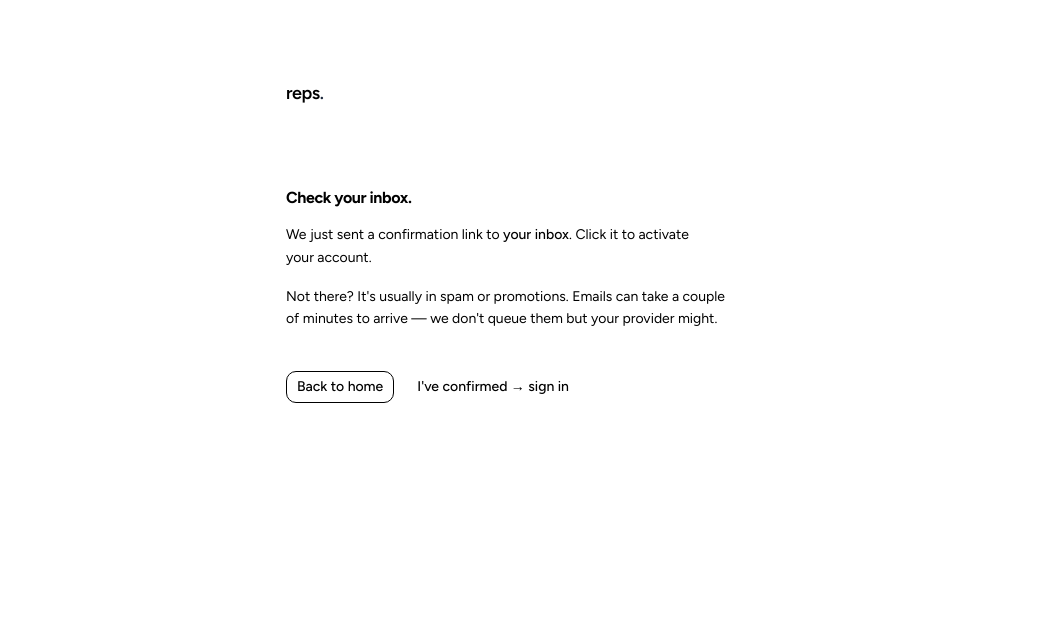
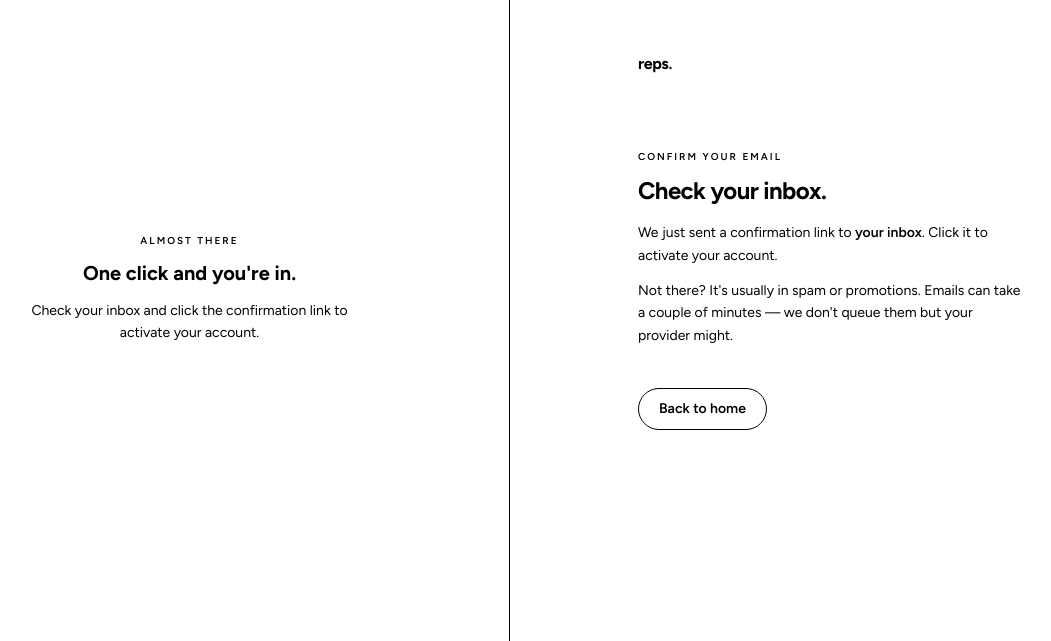
Before and after one commit to loxator/Reps, a Next.js app: page /confirm-email in a window 1280 px wide. Shown: the part 159-800 px from the top of the page, without its empty margins (130-1181 px from the left). Built offline with nearby package versions, Linux system fonts and the light colour scheme.

Commit message:
feat: redesign auth pages with split-panel layout, pill CTAs, and eyebrow labels

```diff
--- a/src/app/(auth)/confirm-email/page.tsx
+++ b/src/app/(auth)/confirm-email/page.tsx
@@ -1,50 +1,88 @@
 'use client'
+
 import { Suspense } from 'react'
 import { useSearchParams } from 'next/navigation'
 import Link from 'next/link'
-import { Button } from '@/components/ui/button'
+import { Mail, ArrowRight } from 'lucide-react'
 
 function ConfirmEmailContent() {
   const searchParams = useSearchParams()
   const email = searchParams.get('email')
 
   return (
-    <div className="min-h-screen flex items-center justify-center px-6 py-12">
-      <div className="w-full max-w-md">
+    <div className="min-h-[100svh] grid md:grid-cols-2">
 
-        <Link href="/" className="inline-block mb-12 text-lg font-semibold tracking-tight">
+      {/* ── Left: graphic panel ──────────────────────────────────────── */}
+      <aside className="hidden md:flex flex-col items-center justify-center bg-muted/40 border-r border-border p-14">
+        <div className="max-w-xs text-center">
+          <div className="size-16 rounded-full bg-foreground flex items-center justify-center mx-auto mb-8">
+            <Mail className="size-7 text-background" strokeWidth={1.5} />
+          </div>
+          <p className="text-[10px] font-semibold uppercase tracking-[0.2em] text-muted-foreground mb-3">
+            Almost there
+          </p>
+          <p className="text-xl font-bold leading-snug mb-3">
+            One click and you&apos;re in.
+          </p>
+          <p className="text-sm text-muted-foreground leading-relaxed">
+            Check your inbox and click the confirmation link to activate your account.
+          </p>
+        </div>
+      </aside>
+
+      {/* ── Right: content ─────────────────────────────────────────── */}
+      <section className="flex items-center justify-center p-6 md:p-14">
+        <div className="w-full max-w-sm">
+
+          <Link href="/" className="inline-block mb-10 text-base font-bold tracking-tight">
             reps<span className="text-primary">.</span>
           </Link>
 
-        {/* A thin rule replaces the rounded-square icon block */}
-        <div className="h-px w-12 bg-foreground mb-8" />
+          <div className="h-px w-10 bg-foreground mb-8" />
 
-        <h1 className="text-heading md:text-title font-bold leading-tight tracking-tight">
+          <p className="text-[10px] font-semibold uppercase tracking-[0.2em] text-muted-foreground mb-3">
+            Confirm your email
+          </p>
+          <h1 className="text-2xl font-bold tracking-tight leading-tight">
             Check your inbox.
           </h1>
 
           <p className="mt-4 text-sm text-muted-foreground leading-relaxed">
             We just sent a confirmation link to{' '}
             {email
-            ? <span className="font-medium text-foreground break-all">{email}</span>
-            : <span className="font-medium text-foreground">your inbox</span>}
-          . Click it to activate your account.
+              ? <span className="font-semibold text-foreground break-all">{email}</span>
+              : <span className="font-semibold text-foreground">your inbox</span>
+            }. Click it to activate your account.
           </p>
 
-        <p className="mt-4 text-sm text-muted-foreground leading-relaxed">
-          Not there? It&apos;s usually in spam or promotions. Emails can take a couple of minutes to
-          arrive — we don&apos;t queue them but your provider might.
+          <p className="mt-3 text-sm text-muted-foreground leading-relaxed">
+            Not there? It&apos;s usually in spam or promotions. Emails can take a couple of minutes —
+            we don&apos;t queue them but your provider might.
           </p>
 
           <div className="mt-10 flex flex-wrap gap-3">
-          <Button asChild variant="outline">
-            <Link href="/">Back to home</Link>
-          </Button>
-          <Button asChild variant="ghost">
-            <Link href="/login">I&apos;ve confirmed → sign in</Link>
-          </Button>
+            <Link
+              href="/"
+              className="inline-flex items-center gap-2 rounded-full border border-border bg-background
+                         px-5 py-2.5 text-sm font-semibold hover:bg-muted
+                         transition-colors duration-200"
+            >
+              Back to home
+            </Link>
+            <Link
+              href="/login"
+              className="inline-flex items-center gap-2 rounded-full bg-foreground text-background
+                         px-5 py-2.5 text-sm font-semibold
+                         hover:-translate-y-0.5 transition-all duration-300 ease-[cubic-bezier(0.32,0.72,0,1)]"
+            >
+              Sign in
+              <span className="flex size-5 items-center justify-center rounded-full bg-white/10">
+                <ArrowRight className="size-3" strokeWidth={2} />
+              </span>
+            </Link>
           </div>
         </div>
+      </section>
     </div>
   )
 }
--- a/src/app/(auth)/login/page.tsx
+++ b/src/app/(auth)/login/page.tsx
@@ -1,22 +1,22 @@
 'use client'
 
 import Link from 'next/link'
-import { Button } from '@/components/ui/button'
+import { ArrowRight } from 'lucide-react'
 import { useLogin } from './use-login'
 
 const inputClass =
-  'w-full border border-input rounded-md px-3 py-2.5 text-sm bg-background ' +
-  'placeholder:text-muted-foreground/60 ' +
-  'focus:outline-none focus:ring-2 focus:ring-ring/40 focus:border-ring ' +
-  'transition-[border-color,box-shadow]'
+  'w-full border border-input rounded-lg px-3.5 py-3 text-sm bg-background ' +
+  'placeholder:text-muted-foreground/50 ' +
+  'focus:outline-none focus:ring-2 focus:ring-ring/50 focus:border-ring ' +
+  'transition-[border-color,box-shadow] duration-200'
 
 export default function LoginPage() {
   const { email, setEmail, password, setPassword, error, loading, handleLogin } = useLogin()
 
   return (
-    <div className="min-h-screen grid md:grid-cols-2">
+    <div className="min-h-[100svh] grid md:grid-cols-2">
 
-      {/* ── Left: editorial panel (md+) ─────────────────────────────── */}
+      {/* ── Left: editorial panel ────────────────────────────────────── */}
       <aside className="hidden md:block relative overflow-hidden">
         {/* eslint-disable-next-line @next/next/no-img-element */}
         <img
@@ -28,19 +28,21 @@ export default function LoginPage() {
         <div
           className="absolute inset-0"
           style={{
-            background:
-              'linear-gradient(to top, rgba(0,0,0,0.85) 0%, rgba(0,0,0,0.35) 45%, rgba(0,0,0,0.1) 100%)',
+            background: 'linear-gradient(to top, rgba(0,0,0,0.88) 0%, rgba(0,0,0,0.35) 45%, rgba(0,0,0,0.08) 100%)',
           }}
         />
         <div className="relative h-full flex flex-col justify-between p-12 text-white">
-          <Link href="/" className="text-lg font-semibold tracking-tight">
-            reps<span className="text-white/60">.</span>
+          <Link href="/" className="text-base font-bold tracking-tight">
+            reps<span className="text-white/50">.</span>
           </Link>
-          <div className="max-w-sm">
-            <p className="text-2xl font-semibold leading-tight">
+          <div className="max-w-xs">
+            <p className="text-[10px] font-semibold uppercase tracking-[0.2em] text-white/45 mb-4">
+              Athlete
+            </p>
+            <p className="text-2xl font-bold leading-snug">
               &ldquo;Showed up to four events last year without chasing a single confirmation email.&rdquo;
             </p>
-            <p className="mt-4 text-sm text-white/60">
+            <p className="mt-4 text-sm text-white/55">
               — Sana R., masters athlete
             </p>
           </div>
@@ -48,18 +50,23 @@ export default function LoginPage() {
       </aside>
 
       {/* ── Right: form ─────────────────────────────────────────────── */}
-      <section className="flex items-center justify-center p-6 md:p-12">
+      <section className="flex items-center justify-center p-6 md:p-14">
         <div className="w-full max-w-sm">
-          <Link href="/" className="md:hidden inline-block mb-10 text-lg font-semibold tracking-tight">
+
+          {/* Mobile logo */}
+          <Link href="/" className="md:hidden inline-block mb-10 text-base font-bold tracking-tight">
             reps<span className="text-primary">.</span>
           </Link>
 
-          <h1 className="text-heading font-bold tracking-tight">Welcome back.</h1>
-          <p className="text-sm text-muted-foreground mt-2 mb-10">
+          <p className="text-[10px] font-semibold uppercase tracking-[0.2em] text-muted-foreground mb-3">
+            Sign in
+          </p>
+          <h1 className="text-2xl font-bold tracking-tight">Welcome back.</h1>
+          <p className="text-sm text-muted-foreground mt-2 mb-8">
             Sign in to manage your registrations.
           </p>
 
-          <form onSubmit={handleLogin} className="flex flex-col gap-5">
+          <form onSubmit={handleLogin} className="flex flex-col gap-4">
             <div>
               <label htmlFor="email" className="text-sm font-medium block mb-2">
                 Email
@@ -71,6 +78,7 @@ export default function LoginPage() {
                 value={email}
                 onChange={(e) => setEmail(e.target.value)}
                 required
+                placeholder="you@example.com"
                 className={inputClass}
               />
             </div>
@@ -94,24 +102,37 @@ export default function LoginPage() {
                 value={password}
                 onChange={(e) => setPassword(e.target.value)}
                 required
+                placeholder="••••••••"
                 className={inputClass}
               />
             </div>
 
             {error && (
-              <p role="alert" className="text-destructive text-sm">
+              <p role="alert" className="text-destructive text-sm rounded-lg bg-danger-50 px-3 py-2">
                 {error}
               </p>
             )}
 
-            <Button type="submit" disabled={loading} size="lg" className="w-full mt-2">
+            <button
+              type="submit"
+              disabled={loading}
+              className="mt-2 w-full inline-flex items-center justify-center gap-2 rounded-full bg-foreground text-background
+                         px-5 py-3 text-sm font-semibold
+                         hover:-translate-y-0.5 disabled:opacity-50 disabled:pointer-events-none
+                         transition-all duration-300 ease-[cubic-bezier(0.32,0.72,0,1)]"
+            >
               {loading ? 'Signing in…' : 'Sign in'}
-            </Button>
+              {!loading && (
+                <span className="flex size-5 items-center justify-center rounded-full bg-white/10">
+                  <ArrowRight className="size-3" strokeWidth={2} />
+                </span>
+              )}
+            </button>
           </form>
 
           <p className="text-sm text-muted-foreground mt-8">
             New here?{' '}
-            <Link href="/register" className="text-foreground font-medium underline-offset-4 hover:underline">
+            <Link href="/register" className="text-foreground font-semibold underline-offset-4 hover:underline">
               Create an account
             </Link>
           </p>
--- a/src/app/(auth)/register/page.tsx
+++ b/src/app/(auth)/register/page.tsx
@@ -1,15 +1,15 @@
 'use client'
 
 import Link from 'next/link'
+import { ArrowRight } from 'lucide-react'
 import type { UserRole } from '@/types'
-import { Button } from '@/components/ui/button'
 import { useRegister } from './use-register'
 
 const inputClass =
-  'w-full border border-input rounded-md px-3 py-2.5 text-sm bg-background ' +
-  'placeholder:text-muted-foreground/60 ' +
-  'focus:outline-none focus:ring-2 focus:ring-ring/40 focus:border-ring ' +
-  'transition-[border-color,box-shadow]'
+  'w-full border border-input rounded-lg px-3.5 py-3 text-sm bg-background ' +
+  'placeholder:text-muted-foreground/50 ' +
+  'focus:outline-none focus:ring-2 focus:ring-ring/50 focus:border-ring ' +
+  'transition-[border-color,box-shadow] duration-200'
 
 const roleCopy: Record<UserRole, { title: string; body: string }> = {
   athlete:   { title: 'Athlete',   body: 'I want to find and register for competitions.' },
@@ -27,9 +27,9 @@ export default function RegisterPage() {
   } = useRegister()
 
   return (
-    <div className="min-h-screen grid md:grid-cols-2">
+    <div className="min-h-[100svh] grid md:grid-cols-2">
 
-      {/* ── Left: editorial panel (md+) ─────────────────────────────── */}
+      {/* ── Left: editorial panel ────────────────────────────────────── */}
       <aside className="hidden md:block relative overflow-hidden">
         {/* eslint-disable-next-line @next/next/no-img-element */}
         <img
@@ -41,19 +41,21 @@ export default function RegisterPage() {
         <div
           className="absolute inset-0"
           style={{
-            background:
-              'linear-gradient(to top, rgba(0,0,0,0.85) 0%, rgba(0,0,0,0.35) 45%, rgba(0,0,0,0.1) 100%)',
+            background: 'linear-gradient(to top, rgba(0,0,0,0.88) 0%, rgba(0,0,0,0.35) 45%, rgba(0,0,0,0.08) 100%)',
           }}
         />
         <div className="relative h-full flex flex-col justify-between p-12 text-white">
-          <Link href="/" className="text-lg font-semibold tracking-tight">
-            reps<span className="text-white/60">.</span>
+          <Link href="/" className="text-base font-bold tracking-tight">
+            reps<span className="text-white/50">.</span>
           </Link>
-          <div className="max-w-sm">
-            <p className="text-2xl font-semibold leading-tight">
+          <div className="max-w-xs">
+            <p className="text-[10px] font-semibold uppercase tracking-[0.2em] text-white/45 mb-4">
+              Get started
+            </p>
+            <p className="text-2xl font-bold leading-snug">
               One account. Every event you&apos;ve ever done on reps., kept straight.
             </p>
-            <p className="mt-4 text-sm text-white/60">
+            <p className="mt-4 text-sm text-white/55">
               Free forever for athletes. Free for organisers up to 100 registrations per event.
             </p>
           </div>
@@ -61,20 +63,25 @@ export default function RegisterPage() {
       </aside>
 
       {/* ── Right: form ─────────────────────────────────────────────── */}
-      <section className="flex items-center justify-center p-6 md:p-12">
+      <section className="flex items-center justify-center p-6 md:p-14">
         <div className="w-full max-w-sm">
-          <Link href="/" className="md:hidden inline-block mb-10 text-lg font-semibold tracking-tight">
+
+          {/* Mobile logo */}
+          <Link href="/" className="md:hidden inline-block mb-10 text-base font-bold tracking-tight">
             reps<span className="text-primary">.</span>
           </Link>
 
-          <h1 className="text-heading font-bold tracking-tight">Create your account.</h1>
-          <p className="text-sm text-muted-foreground mt-2 mb-8">
+          <p className="text-[10px] font-semibold uppercase tracking-[0.2em] text-muted-foreground mb-3">
+            Create account
+          </p>
+          <h1 className="text-2xl font-bold tracking-tight">Join reps.</h1>
+          <p className="text-sm text-muted-foreground mt-2 mb-7">
             Takes about thirty seconds. You can change your mind later.
           </p>
 
-          {/* Role picker — replaces the generic "Athlete / Organizer" two-button row */}
+          {/* Role picker */}
           <div className="mb-6">
-            <p className="text-sm font-medium mb-2">I&apos;m signing up as…</p>
+            <p className="text-sm font-medium mb-2.5">I&apos;m signing up as…</p>
             <div className="grid grid-cols-2 gap-2">
               {(Object.keys(roleCopy) as UserRole[]).map((r) => {
                 const active = role === r
@@ -84,14 +91,13 @@ export default function RegisterPage() {
                     type="button"
                     onClick={() => setRole(r)}
                     aria-pressed={active}
-                    className={
-                      'rounded-md border px-3 py-3 text-left transition-all ' +
-                      (active
+                    className={`rounded-xl border-2 px-3 py-3.5 text-left transition-all duration-200 ease-[cubic-bezier(0.32,0.72,0,1)] ${
+                      active
                         ? 'border-foreground bg-muted'
-                        : 'border-border hover:border-muted-foreground/40 hover:bg-muted/40')
-                    }
+                        : 'border-border hover:border-muted-foreground/40 hover:bg-muted/40'
+                    }`}
                   >
-                    <p className="text-sm font-semibold">{roleCopy[r].title}</p>
+                    <p className="text-sm font-bold">{roleCopy[r].title}</p>
                     <p className="text-xs text-muted-foreground mt-0.5 leading-snug">
                       {roleCopy[r].body}
                     </p>
@@ -101,7 +107,7 @@ export default function RegisterPage() {
             </div>
           </div>
 
-          <form onSubmit={handleRegister} className="flex flex-col gap-5">
+          <form onSubmit={handleRegister} className="flex flex-col gap-4">
             <div>
               <label htmlFor="name" className="text-sm font-medium block mb-2">
                 Full name
@@ -113,6 +119,7 @@ export default function RegisterPage() {
                 value={name}
                 onChange={(e) => setName(e.target.value)}
                 required
+                placeholder="Alex Johnson"
                 className={inputClass}
               />
             </div>
@@ -127,13 +134,14 @@ export default function RegisterPage() {
                 value={email}
                 onChange={(e) => setEmail(e.target.value)}
                 required
+                placeholder="you@example.com"
                 className={inputClass}
               />
             </div>
             <div>
               <label htmlFor="password" className="text-sm font-medium block mb-2">
                 Password
-                <span className="text-muted-foreground font-normal ml-2">8+ characters</span>
+                <span className="text-muted-foreground font-normal ml-2 text-xs">8+ characters</span>
               </label>
               <input
                 id="password"
@@ -143,24 +151,37 @@ export default function RegisterPage() {
                 onChange={(e) => setPassword(e.target.value)}
                 required
                 minLength={8}
+                placeholder="••••••••"
                 className={inputClass}
               />
             </div>
 
             {error && (
-              <p role="alert" className="text-destructive text-sm">
+              <p role="alert" className="text-destructive text-sm rounded-lg bg-danger-50 px-3 py-2">
                 {error}
               </p>
             )}
 
-            <Button type="submit" disabled={loading} size="lg" className="w-full mt-2">
+            <button
+              type="submit"
+              disabled={loading}
+              className="mt-2 w-full inline-flex items-center justify-center gap-2 rounded-full bg-foreground text-background
+                         px-5 py-3 text-sm font-semibold
+                         hover:-translate-y-0.5 disabled:opacity-50 disabled:pointer-events-none
+                         transition-all duration-300 ease-[cubic-bezier(0.32,0.72,0,1)]"
+            >
               {loading ? 'Creating your account…' : 'Create account'}
-            </Button>
+              {!loading && (
+                <span className="flex size-5 items-center justify-center rounded-full bg-white/10">
+                  <ArrowRight className="size-3" strokeWidth={2} />
+                </span>
+              )}
+            </button>
           </form>
 
           <p className="text-sm text-muted-foreground mt-8">
             Already have one?{' '}
-            <Link href="/login" className="text-foreground font-medium underline-offset-4 hover:underline">
+            <Link href="/login" className="text-foreground font-semibold underline-offset-4 hover:underline">
               Sign in instead
             </Link>
           </p>
```
Lines whose indentation alone changed are shown as unchanged.
